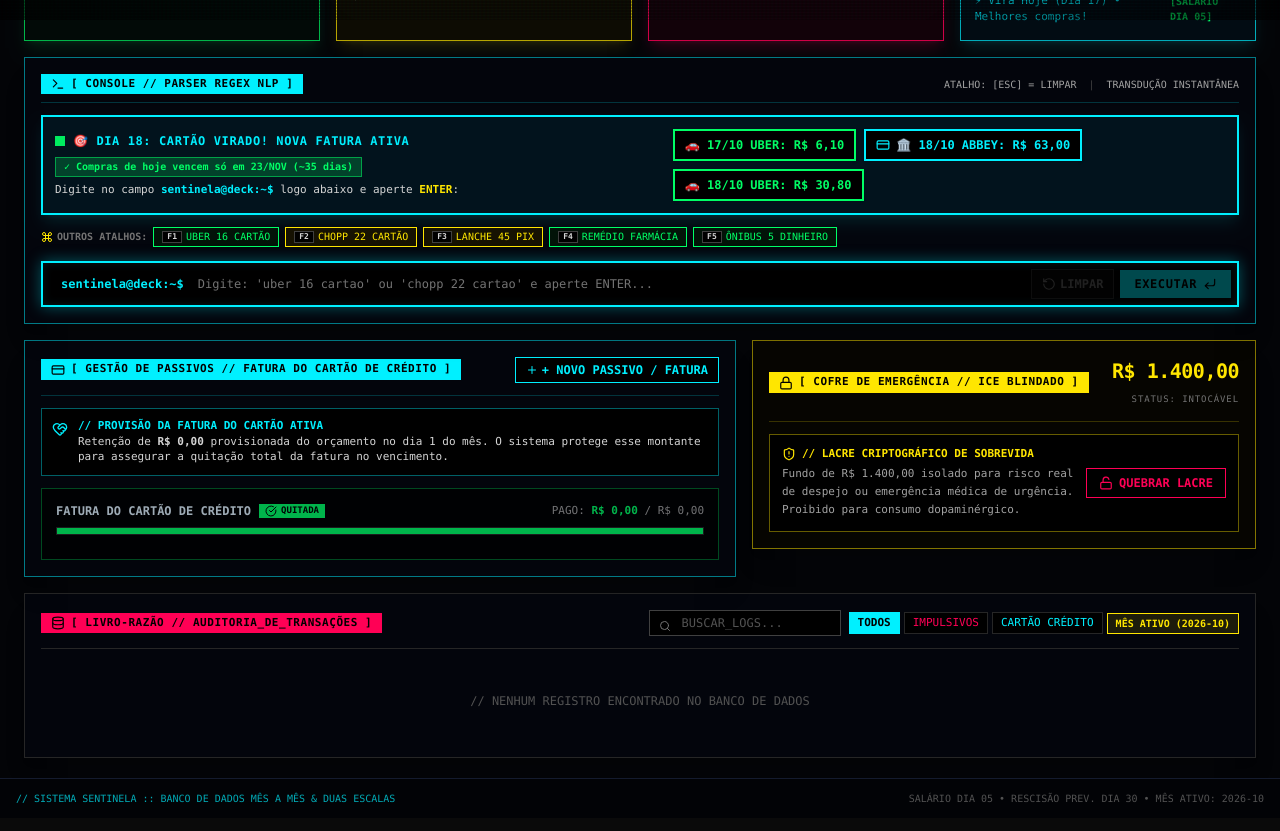
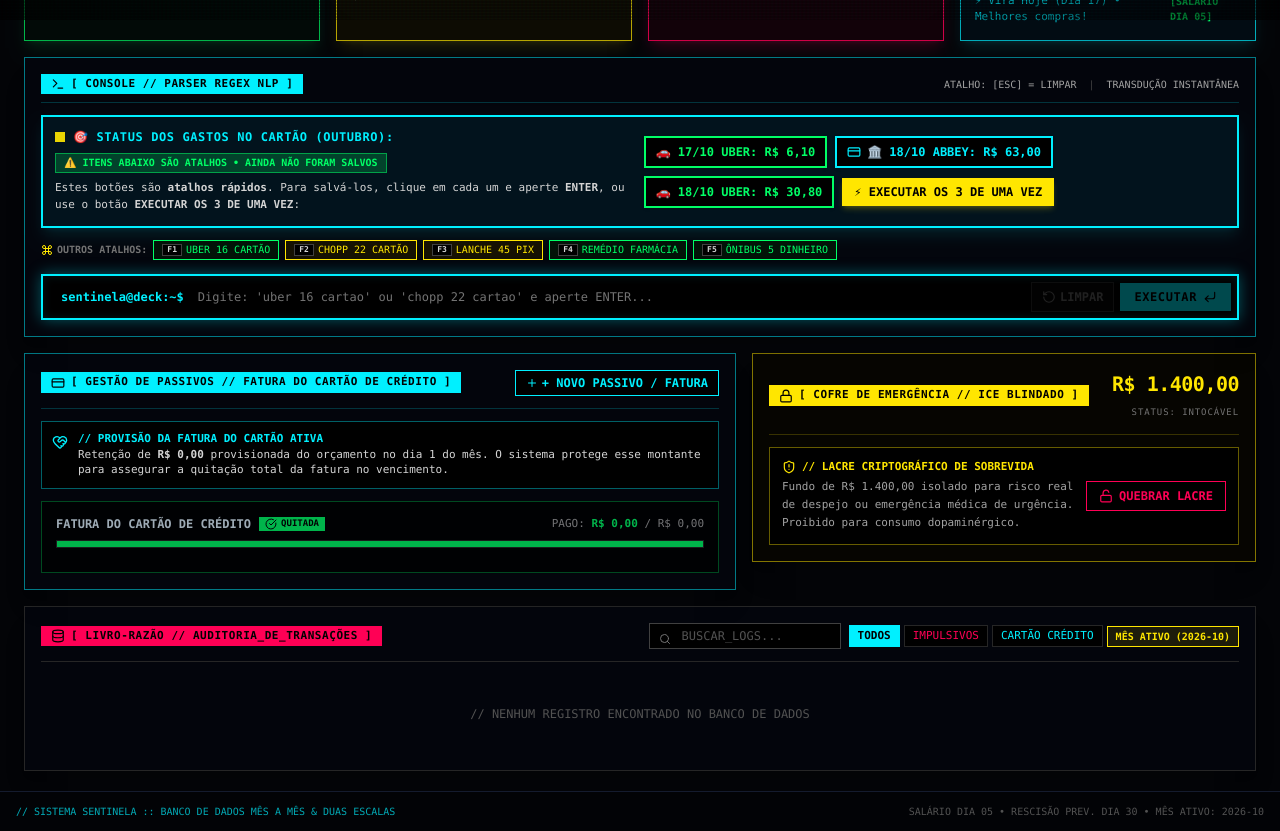
Before and after one commit to Andersoncigano/Projeto-Sentinela, a React (Vite) app: page / in a window 1280 px wide. Shown: the part 780-1611 px from the top of the page. Built offline with nearby package versions, Linux system fonts and the light colour scheme.

Commit message:
feat: add batch expense registration support
Extended RawInputTerminal to support bulk imports and implemented logic to track completion status for specific recurring expense checkpoints.

```diff
--- a/src/App.tsx
+++ b/src/App.tsx
@@ -384,6 +384,8 @@ export default function App() {
               setInputVal={setTerminalInput}
               onRegisterExpense={handleRegisterExpense}
               onRequestFrictionCheck={handleFrictionCheck}
+              expenses={expenses}
+              onBatchRegister={(newExps) => handleImportBatchExpenses(newExps, selectedMonth)}
             />
 
             {/* Grid: Debt Management & Emergency Vault */}
--- a/src/components/RawInputTerminal.tsx
+++ b/src/components/RawInputTerminal.tsx
@@ -18,6 +18,8 @@ interface RawInputTerminalProps {
   setInputVal?: (val: string) => void;
   onRegisterExpense: (record: ExpenseRecord) => void;
   onRequestFrictionCheck: (record: ExpenseRecord) => void;
+  expenses?: ExpenseRecord[];
+  onBatchRegister?: (records: ExpenseRecord[]) => void;
 }
 
 const PRESET_COMMANDS = [
@@ -33,6 +35,8 @@ export const RawInputTerminal: React.FC<RawInputTerminalProps> = ({
   setInputVal: externalSetInputVal,
   onRegisterExpense,
   onRequestFrictionCheck,
+  expenses = [],
+  onBatchRegister,
 }) => {
   const [internalInputVal, setInternalInputVal] = useState('');
   const [parseResult, setParseResult] = useState<ParseResult | null>(null);
@@ -40,6 +44,19 @@ export const RawInputTerminal: React.FC<RawInputTerminalProps> = ({
 
   const inputVal = externalInputVal !== undefined ? externalInputVal : internalInputVal;
   const setInputVal = externalSetInputVal || setInternalInputVal;
+
+  // Verificar se cada uma das 3 despesas já foi executada e gravada no banco
+  const isUber17Done = expenses.some(
+    (e) => (e.data === '2026-10-17' || e.data.endsWith('-17')) && Math.abs(e.valor - 6.10) < 0.01
+  );
+  const isAbbey18Done = expenses.some(
+    (e) => (e.data === '2026-10-18' || e.data.endsWith('-18')) && Math.abs(e.valor - 63.00) < 0.01
+  );
+  const isUber18Done = expenses.some(
+    (e) => (e.data === '2026-10-18' || e.data.endsWith('-18')) && Math.abs(e.valor - 30.80) < 0.01
+  );
+
+  const allThreeDone = isUber17Done && isAbbey18Done && isUber18Done;
 
   // Live parsing as user types
   useEffect(() => {
@@ -89,6 +106,61 @@ export const RawInputTerminal: React.FC<RawInputTerminalProps> = ({
     }
   };
 
+  const handleExecuteAllThree = () => {
+    const toAdd: ExpenseRecord[] = [];
+    const now = Date.now();
+
+    if (!isUber17Done) {
+      toAdd.push({
+        id: `exp_uber17_${now}`,
+        data: '2026-10-17',
+        descricao: 'Uber',
+        valor: 6.10,
+        metodo_pagamento: 'cartao_credito',
+        categoria: 'transporte',
+        is_impulsive: false,
+        timestamp: now,
+      });
+    }
+
+    if (!isAbbey18Done) {
+      toAdd.push({
+        id: `exp_abbey18_${now + 1}`,
+        data: '2026-10-18',
+        descricao: 'Abbey',
+        valor: 63.00,
+        metodo_pagamento: 'cartao_credito',
+        categoria: 'outros',
+        is_impulsive: false,
+        timestamp: now + 1,
+      });
+    }
+
+    if (!isUber18Done) {
+      toAdd.push({
+        id: `exp_uber18_${now + 2}`,
+        data: '2026-10-18',
+        descricao: 'Uber',
+        valor: 30.80,
+        metodo_pagamento: 'cartao_credito',
+        categoria: 'transporte',
+        is_impulsive: false,
+        timestamp: now + 2,
+      });
+    }
+
+    if (toAdd.length > 0) {
+      sound.playSuccess();
+      if (onBatchRegister) {
+        onBatchRegister(toAdd);
+      } else {
+        toAdd.forEach((rec) => onRegisterExpense(rec));
+      }
+      setInputVal('');
+      setParseResult(null);
+    }
+  };
+
   const isCard = parseResult?.tokens?.metodo === 'cartao_credito' ||
                  parseResult?.tokens?.metodo === 'cartao_proprio' ||
                  parseResult?.tokens?.metodo === 'cartao_mae';
@@ -108,52 +180,87 @@ export const RawInputTerminal: React.FC<RawInputTerminalProps> = ({
         </div>
       </div>
 
-      {/* Painel de Direção Visual: Inserção Rápida de Gastos */}
+      {/* Painel de Direção Visual: Status das Despesas e Atalhos */}
       <div className="bg-[#02131d] border-2 border-[#00f0ff] p-3 mb-3 text-xs shadow-lg shadow-[#00f0ff]/10 animate-in fade-in">
-        <div className="flex flex-col md:flex-row md:items-center justify-between gap-2.5">
+        <div className="flex flex-col lg:flex-row lg:items-center justify-between gap-3">
           <div>
             <div className="flex items-center gap-2 flex-wrap">
-              <span className="w-2.5 h-2.5 bg-[#00ff66] animate-pulse" />
+              <span className={`w-2.5 h-2.5 ${allThreeDone ? 'bg-[#00ff66]' : 'bg-[#ffe600] animate-pulse'}`} />
               <span className="text-[#00f0ff] font-extrabold uppercase text-xs tracking-wider">
-                🎯 DIA 18: CARTÃO VIRADO! NOVA FATURA ATIVA
+                🎯 STATUS DOS GASTOS NO CARTÃO (OUTUBRO):
               </span>
               <span className="px-2 py-0.5 bg-[#00ff66]/20 border border-[#00ff66]/50 text-[#00ff66] text-[10px] font-bold">
-                ✓ Compras de hoje vencem só em 23/NOV (~35 dias)
+                {allThreeDone ? '✓ TODOS OS 3 JÁ FORAM EXECUTADOS!' : '⚠️ ITENS ABAIXO SÃO ATALHOS • AINDA NÃO FORAM SALVOS'}
               </span>
             </div>
-            <p className="text-neutral-300 text-[11px] mt-1.5">
-              Digite no campo <strong className="text-[#00f0ff]">sentinela@deck:~$</strong> logo abaixo e aperte <strong className="text-[#ffe600]">ENTER</strong>:
+            <p className="text-neutral-300 text-[11px] mt-1.5 leading-relaxed">
+              {allThreeDone ? (
+                <span className="text-[#00ff66] font-bold">
+                  ✓ As 3 despesas já constam gravadas no seu histórico e nos 4 cards acima!
+                </span>
+              ) : (
+                <span>
+                  Estes botões são <strong>atalhos rápidos</strong>. Para salvá-los, clique em cada um e aperte <strong>ENTER</strong>, ou use o botão <strong>EXECUTAR OS 3 DE UMA VEZ</strong>:
+                </span>
+              )}
             </p>
           </div>
 
           <div className="flex items-center gap-2 flex-wrap">
+            {/* Botão 1: Uber 17/10 */}
             <button
               type="button"
               onClick={() => handleSelectPreset('17/10 uber 6.10 cartao')}
-              className="px-2.5 py-1.5 bg-black border-2 border-[#00ff66] text-[#00ff66] hover:bg-[#00ff66] hover:text-black font-extrabold text-xs transition-all cursor-pointer flex items-center gap-1.5 shadow"
-              title="Preenche 17/10 Uber R$ 6,10 no cartão"
+              className={`px-2.5 py-1.5 border-2 font-extrabold text-xs transition-all cursor-pointer flex items-center gap-1.5 shadow ${
+                isUber17Done
+                  ? 'bg-[#031d10] border-[#00ff66] text-[#00ff66]'
+                  : 'bg-black border-[#00ff66] text-[#00ff66] hover:bg-[#00ff66] hover:text-black'
+              }`}
+              title={isUber17Done ? '✓ Já salvo no banco de dados' : 'Clique para carregar no prompt'}
             >
-              <span>🚗 17/10 UBER: R$ 6,10</span>
+              <span>{isUber17Done ? '✓ 17/10 UBER: R$ 6,10 (SALVO)' : '🚗 17/10 UBER: R$ 6,10'}</span>
             </button>
 
+            {/* Botão 2: Abbey 18/10 */}
             <button
               type="button"
               onClick={() => handleSelectPreset('18/10 abbey 63 cartao')}
-              className="px-2.5 py-1.5 bg-black border-2 border-[#00f0ff] text-[#00f0ff] hover:bg-[#00f0ff] hover:text-black font-extrabold text-xs transition-all cursor-pointer flex items-center gap-1.5 shadow"
-              title="Preenche 18/10 Abbey R$ 63,00 no cartão"
+              className={`px-2.5 py-1.5 border-2 font-extrabold text-xs transition-all cursor-pointer flex items-center gap-1.5 shadow ${
+                isAbbey18Done
+                  ? 'bg-[#031d10] border-[#00ff66] text-[#00ff66]'
+                  : 'bg-black border-[#00f0ff] text-[#00f0ff] hover:bg-[#00f0ff] hover:text-black'
+              }`}
+              title={isAbbey18Done ? '✓ Já salvo no banco de dados' : 'Clique para carregar no prompt'}
             >
               <CreditCard className="w-3.5 h-3.5" />
-              <span>🏛️ 18/10 ABBEY: R$ 63,00</span>
+              <span>{isAbbey18Done ? '✓ 18/10 ABBEY: R$ 63,00 (SALVO)' : '🏛️ 18/10 ABBEY: R$ 63,00'}</span>
             </button>
 
+            {/* Botão 3: Uber 18/10 */}
             <button
               type="button"
               onClick={() => handleSelectPreset('18/10 uber 30.80 cartao')}
-              className="px-2.5 py-1.5 bg-black border-2 border-[#00ff66] text-[#00ff66] hover:bg-[#00ff66] hover:text-black font-extrabold text-xs transition-all cursor-pointer flex items-center gap-1.5 shadow"
-              title="Preenche 18/10 Uber R$ 30,80 no cartão"
+              className={`px-2.5 py-1.5 border-2 font-extrabold text-xs transition-all cursor-pointer flex items-center gap-1.5 shadow ${
+                isUber18Done
+                  ? 'bg-[#031d10] border-[#00ff66] text-[#00ff66]'
+                  : 'bg-black border-[#00ff66] text-[#00ff66] hover:bg-[#00ff66] hover:text-black'
+              }`}
+              title={isUber18Done ? '✓ Já salvo no banco de dados' : 'Clique para carregar no prompt'}
             >
-              <span>🚗 18/10 UBER: R$ 30,80</span>
+              <span>{isUber18Done ? '✓ 18/10 UBER: R$ 30,80 (SALVO)' : '🚗 18/10 UBER: R$ 30,80'}</span>
             </button>
+
+            {/* Botão de Gravação Instantânea dos 3 */}
+            {!allThreeDone && (
+              <button
+                type="button"
+                onClick={handleExecuteAllThree}
+                className="px-3 py-1.5 bg-[#ffe600] hover:bg-[#00ff66] text-black font-black text-xs transition-all cursor-pointer flex items-center gap-1 shadow-md shadow-[#ffe600]/20 uppercase"
+                title="Gravar automaticamente os que ainda não foram executados"
+              >
+                <span>⚡ EXECUTAR OS 3 DE UMA VEZ</span>
+              </button>
+            )}
           </div>
         </div>
       </div>
```
